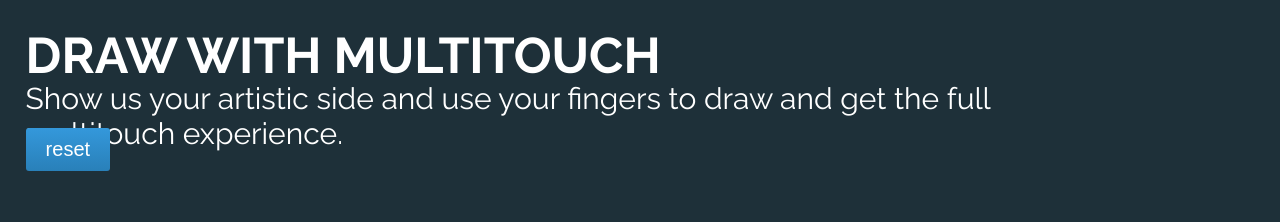
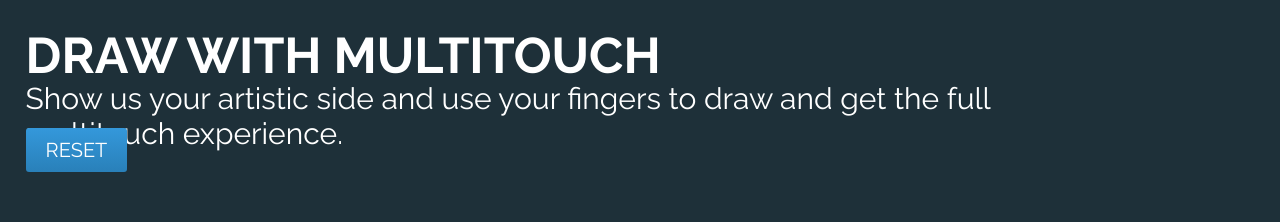
Before and after one commit to mmeiers/content-multitouchcircles, a plain HTML site: page index.html in a window 1280 px wide. Shown: the top 222 px of the page. Drawn offline with nearby package versions, Linux system fonts and the light colour scheme.

Commit message:
update 2

```diff
--- a/style.css
+++ b/style.css
@@ -35,8 +35,9 @@ body{
   -webkit-border-radius: 28;
   -moz-border-radius: 28;
   border-radius: 3px;
-  font-family: Arial;
   color: #ffffff;
+	text-transform: uppercase;
+
   font-size: 20px;
   padding: 10px 20px 10px 20px;
   text-decoration: none;
```
